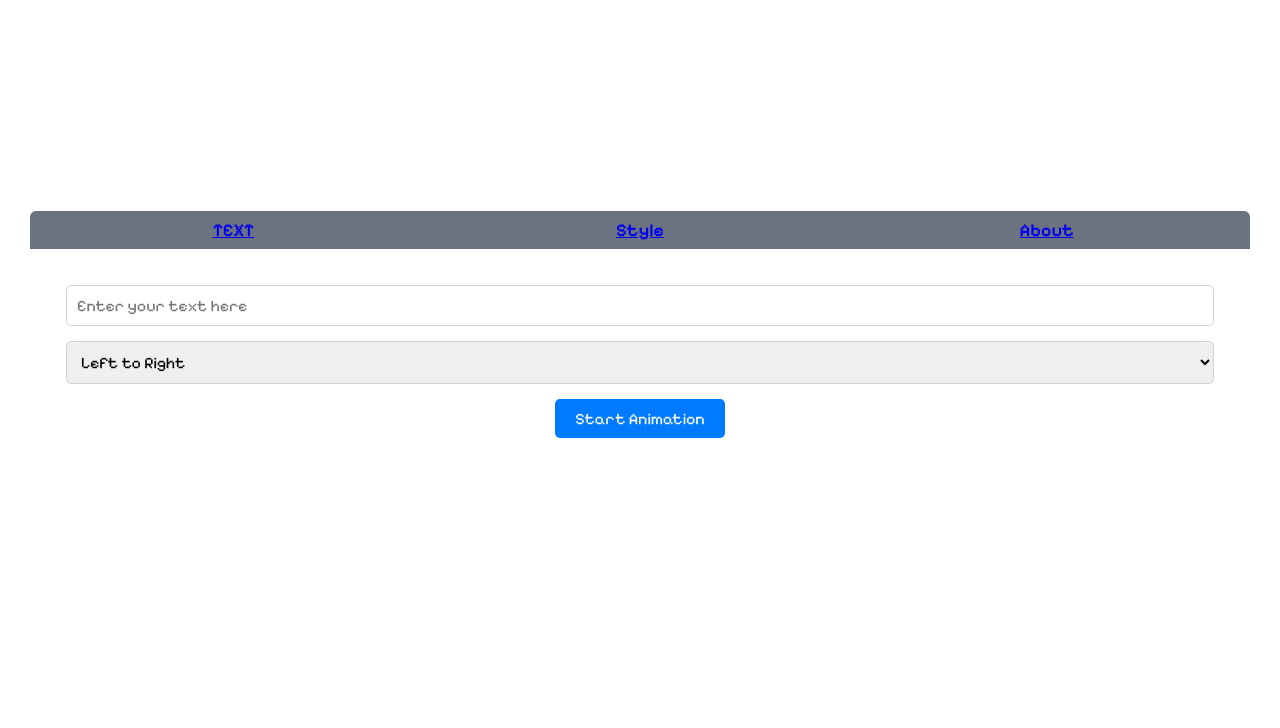
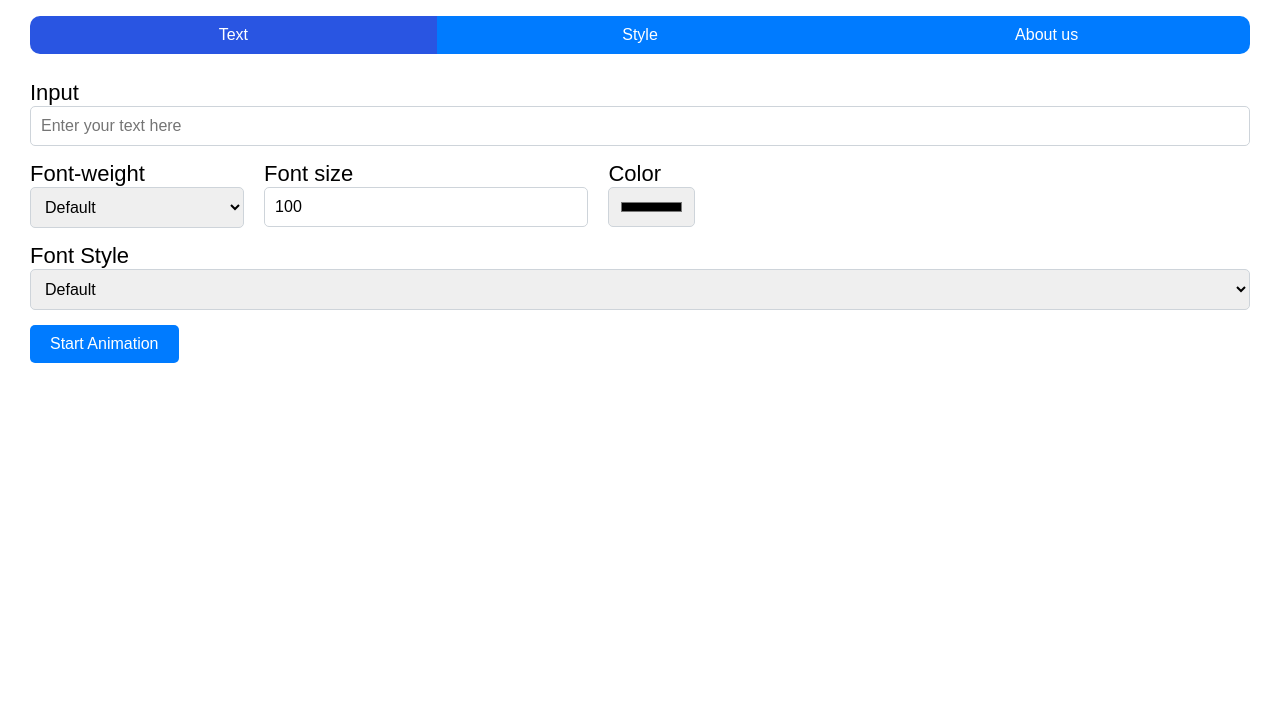
Before and after one commit to ChanSuvannet/LED_Display, a plain HTML site: page app/index.html in a window 1280 px wide. Shown: the part 72-800 px from the top of the page. Drawn offline with nearby package versions, Linux system fonts and the light colour scheme.

Commit message:
add style

```diff
--- a/app/css/library.css
+++ b/app/css/library.css
@@ -1,18 +1,19 @@
-/* Container styles */
-.tabs {
-    width: 100%;
-    margin: 2rem auto;
-    background-color: white; /* bg-white */
-    border-radius: 0.375rem; /* rounded-md */
-    font-size: 1.125rem; /* text-lg */
-}
 
 /* Flexbox layout */
 .flex {
     display: flex;
 }
+.gap-1{
+    gap: 20px;
+}
+.item-center{
+    text-align: center;
+}
 .flex-co{
     flex-direction: column;
+}
+.flex-row{
+    flex-direction: row;
 }
 
 /* Justify content */
--- a/app/css/style.css
+++ b/app/css/style.css
@@ -7,14 +7,13 @@
     padding: 0;
     box-sizing: border-box;
     overflow: hidden;
-    font-family: 'Pixelify Sans', sans-serif;
+    /* font-family: 'Pixelify Sans', sans-serif; */
+    font-family: Arial, sans-serif;
 }
 
 /* Styles for portrait iphone 14 pro max */
 body {
     background-color: #fff;
-    /* box-shadow: 0 4px 6px rgba(0, 0, 0, 0.1); */
-    height: 100vh;
 }
 
 header {
@@ -42,19 +41,75 @@ canvas {
     width: 100%;
     height: auto;
 }
+
+#header-style{
+    width: 50%;
+}
+
+  /* General styles */
+  body {
+    font-family: Arial, sans-serif;
+}
+
+.tab {
+    height: auto;
+    display: flex;
+    justify-content: space-around;
+}
+
+.tab button {
+    cursor: pointer;
+}
+
+.tab button.active {
+    background-color: #2955e2;
+    color: white;
+}
+
+.tabcontent {
+    display: none;
+}
+
+.tabcontent.active {
+    display: block;
+}
+/* Styles for setting-controls */
+.setting-controls {
+    width: 100%;
+    display: flex;
+    flex-direction: column;
+    overflow-y: auto;
+}
+
 /* Styles for max-w430 phone portrait style */
 @media only screen and (max-width: 430px) and (orientation: portrait) {
+
     .header-dialog div > span.welcome {
         display: none; /* Hide the .welcome element */
     }
+    .setting-controls{
+        flex-direction: column;
+    }
+    canvas {
+        /* border: 1px solid black; */
+        padding-top: 300px;
+        width: 100%;
+    }
+    label{
+        font-size: 15px;
+    }
 }
-
+#bnt-ani{
+    display: flex;
+    justify-content: end;
+    align-items: end;
+}
 .modal-parent {
     position: fixed;
     background-color: rgb(230, 230, 230);
     top: 0;
     right: 0;
-    height: 100vh;
+    height: 100%;
     width: 100%;
     display: flex;
     justify-content: space-between;
@@ -67,7 +122,6 @@ canvas {
     top: 50%;
     left: 50%;
     width: 100%;
-    height: 100vh;
     transform: translate(-50%, -50%);
     font-size: 22px;
     font-family: arial;
@@ -101,7 +155,6 @@ section {
 
 .center {
     color: white;
-    height: 100vh;
     display: flex;
     justify-content: center;
     align-items: center;
@@ -112,14 +165,7 @@ section {
     display: flex;
     justify-content: space-between;
 }
-/* Styles for setting-controls */
-.setting-controls {
-    width: 100%;
-    display: flex;
-    justify-content: center;
-    align-items: center;
-    height: 100vh; /* Full height of the viewport */
-}
+
 
 #canvasContainer {
     background-color: #ffffff; /* White background */
@@ -130,7 +176,7 @@ section {
     align-items: center;
 }
 
-#userText {
+.userText {
     width: 100%;
     padding: 10px;
     margin-bottom: 15px;
@@ -146,6 +192,12 @@ section {
     border: 1px solid #ced4da;
     border-radius: 5px;
     font-size: 16px;
+}
+option{
+    width: 50%;
+}
+a{
+    text-decoration: none;
 }
 /* Keyframes for right to left animation */
 @keyframes moveRightToLeft {
@@ -165,7 +217,7 @@ section {
     animation: moveRightToLeft 5s linear infinite;
 }
 
-button {
+.my-btn-sty{
     padding: 10px 20px;
     background-color: #007bff;
     color: white;
@@ -175,6 +227,35 @@ button {
     cursor: pointer;
     transition: background-color 0.3s;
 }
+.my-btn-sty1{
+    padding: 10px 20px;
+    background-color: #007bff;
+    color: white;
+    border: none;
+    border-radius:10px 0px 0px 10px;
+    font-size: 16px;
+    cursor: pointer;
+    transition: background-color 0.3s;
+}
+.my-btn-sty2{
+    padding: 10px 20px;
+    background-color: #007bff;
+    color: white;
+    border: none;
+    font-size: 16px;
+    cursor: pointer;
+    transition: background-color 0.3s;
+}
+.my-btn-sty3{
+    padding: 10px 20px;
+    background-color: #007bff;
+    color: white;
+    border: none;
+    border-radius: 0px 10px 10px 0px;
+    font-size: 16px;
+    cursor: pointer;
+    transition: background-color 0.3s;
+}
 
 button:hover {
     background-color: #0056b3; /* Darker shade on hover */
--- a/app/index.html
+++ b/app/index.html
@@ -12,10 +12,6 @@
     <link rel="stylesheet" href="css/library.css">
     <!-- title -->
     <title>LED TEXT</title>
-
-    <style>
-
-    </style>
 </head>
 
 <body><br>
@@ -26,7 +22,7 @@
     <!-- main container -->
     <main class="container">
         <!-- text for display -->
-        <canvas id="myCanvas"></canvas>
+        <canvas id="myCanvas" width="800" height="200"></canvas>
     </main>
 
     <!-- my dialog -->
@@ -40,59 +36,85 @@
                 <div>
                     <span class="welcome">Welcome To LED display</span>
                 </div>
-                <div class="X" draggable="true">
+                <div class="X" onclick="openDialog()">
                     <i class='bx bx-x'></i>
                 </div>
-            </div>
+            </div><br>
+            <div class="tab w-full">
+                <button class="tablinks active w-full my-btn-sty1" onclick="openTab(event, 'tabs-1')">Text</button>
+                <button class="tablinks w-full my-btn-sty2" onclick="openTab(event, 'tabs-2')">Style</button>
+                <button class="tablinks w-full my-btn-sty3" onclick="openTab(event, 'tabs-3')">About us</button>
+            </div><br>
             <!-- for setting text and style input -->
             <div class="setting-controls">
-                <div class="tabs max-w-screen-md mx-auto mt-8 bg-white rounded-md shadow-md text-lg">
-                    <ul class="flex justify-between">
-                        <li class="w-full">
-                            <a href="#tabs-1"
-                                class="block py-2 px-4 text-center bg-gray-500 hover:bg-gray-300 font-semibold">TEXT</a>
-                        </li>
-                        <li class="w-full">
-                            <a href="#tabs-2"
-                                class="block py-2 px-4 text-center bg-gray-500 hover:bg-gray-300 font-semibold">Style</a>
-                        </li>
-                        <li class="w-full">
-                            <a href="#tabs-3"
-                                class="block py-2 px-4 text-center bg-gray-500 hover:bg-gray-300 font-semibold">About</a>
-                        </li>
-                    </ul>
-                    <div id="tabs-1" class="p-4">
-                        <div id="canvasContainer">
-                            <input type="text" id="userText" placeholder="Enter your text here">
-                            <select id="direction">
-                                <option value="right">Left to Right</option>
-                                <option value="left">Right to Left</option>
-                            </select>
-                            <button onclick="startAnimation();closeDialog()">Start Animation</button>
+                <div id="tabs-1" class="tabcontent active" style="overflow: scroll;">
+                    <!-- text input -->
+                    <div class="flex flex-co w-full">
+                        <label for="userText">Input</label>
+                        <input class="userText" type="text" id="userText" placeholder="Enter your text here">
+                    </div>
+                    <!--  -->
+                    <div class="flex flex-co w-full">
+                        <div class="flex gap-1">
+                            <div>
+                                <label for="font_weight">Font-weight</label>
+                                <select id="font_weight" class="userText">
+                                    <option value="500">Default</option>
+                                    <option value="100">100</option>
+                                    <option value="900">900</option>
+                                </select>
+                            </div>
+                            <div>
+                                <label for="fontSize">Font size</label>
+                                <input class="userText" type="number" id="fontSize" value="100">
+                            </div>
+                            <div>
+                                <label for="color">Color</label>
+                                <input class="userText" type="color" id="color" value="#000000" style="height: 40px;">
+                            </div>
                         </div>
                     </div>
-                    <div id="tabs-2" class="hidden p-4">
-
+                    <div class="flex flex-co w-full">
+                        <label for="fontStyle">Font Style</label>
+                        <select id="fontStyle" class="userText">
+                            <option value="Pixelify Sans">Default</option>
+                            <option value="sans-serif">Sans</option>
+                            <option value="serif">Serif</option>
+                            <option value="monospace">Monospace</option>
+                        </select>
                     </div>
-                    <div id="tabs-3" class="hidden p-4">
-
+                    <button onclick="startAnimation(); closeDialog()" id="bnt-ani" class="my-btn-sty">Start Animation</button>
+                </div>
+                <div id="tabs-2" class="tabcontent">
+                    <div class="flex flex-co w-full">
+                        <label for="direction">Animation</label>
+                        <select id="direction">
+                            <option value="right">Left to Right</option>
+                            <option value="left">Right to Left</option>
+                        </select>
                     </div>
+                    <button onclick="startAnimation(); closeDialog()" id="bnt-ani" class="my-btn-sty">Start Animation</button>
                 </div>
-                <script src="https://ajax.googleapis.com/ajax/libs/jquery/3.7.1/jquery.min.js"></script>
-                <script>
-                    $('.tabs > ul > li > a').click(function () {
-                        $('.tabs > ul > li > a').removeClass('bg-gray-500').addClass('bg-gray-500').css('bg-black');
-                        $(this).removeClass('bg-gray-500').addClass('bg-white').css('bg-white');
-                        const thisTab = $(this).attr("href");
-                        $('.tabs > div:visible').fadeOut(200, function () {
-                            $(thisTab).fadeIn(200);
-                        });
-                    });
-                </script>
-
             </div>
         </div>
     </div>
+
+    <script>
+
+        function openTab(evt, tabName) {
+            var i, tabcontent, tablinks;
+            tabcontent = document.getElementsByClassName("tabcontent");
+            for (i = 0; i < tabcontent.length; i++) {
+                tabcontent[i].classList.remove("active");
+            }
+            tablinks = document.getElementsByClassName("tablinks");
+            for (i = 0; i < tablinks.length; i++) {
+                tablinks[i].classList.remove("active");
+            }
+            document.getElementById(tabName).classList.add("active");
+            evt.currentTarget.classList.add("active");
+        }
+    </script>
     <!-- Link the JavaScript file -->
     <script src="js/index.js"></script>
     <script src="js/animation.js"></script>
--- a/app/js/animation.js
+++ b/app/js/animation.js
@@ -1,10 +1,9 @@
-
-//
 let canvas, context;
 let x, y;
 let direction;
 let userText;
 let animationFrameId;
+let fontSize, color, fontStyle, font_weight;
 
 function getRandomColor() {
     const letters = '0123456789ABCDEF';
@@ -19,22 +18,25 @@ function drawText() {
     // Clear the canvas
     context.clearRect(0, 0, canvas.width, canvas.height);
 
-    // Set random color
-    context.fillStyle = getRandomColor();
+    // Set color
+    context.fillStyle = color;
 
     // Set font size and style
-    context.font = '50px Pixelify Sans';
+    context.font = `${fontSize}px ${fontStyle}`;
+
+    //set font font-weight
+    context.fontWeight = `${font_weight}`;
 
     // Draw the text
     context.fillText(userText, x, y);
 
     if (direction === 'right') {
-        x += 0.5;
+        x += 1;
         if (x > canvas.width) {
             x = -context.measureText(userText).width;
         }
     } else {
-        x -= 0.5;
+        x -= 1;
         if (x < -context.measureText(userText).width) {
             x = canvas.width;
         }
@@ -44,9 +46,13 @@ function drawText() {
 }
 
 function startAnimation() {
-    // Get user input and direction
+    // Get user input values
     userText = document.getElementById('userText').value;
     direction = document.getElementById('direction').value;
+    fontSize = document.getElementById('fontSize').value;
+    color = document.getElementById('color').value;
+    fontStyle = document.getElementById('fontStyle').value;
+    font_weight = document.getElementById('font_weight').value;
 
     // Initialize position
     if (direction === 'right') {
@@ -54,7 +60,7 @@ function startAnimation() {
     } else {
         x = canvas.width;
     }
-    y = canvas.height / 2;
+    y = canvas.height / 1.2;
 
     // Cancel any existing animation frames
     if (animationFrameId) {
```
Also changed, not shown: app/js/index.js (line endings or trailing spaces).
